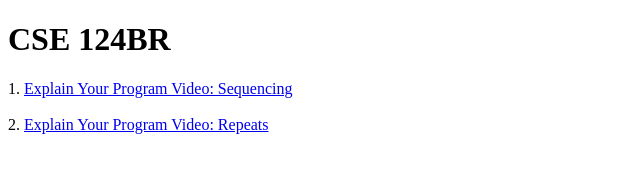
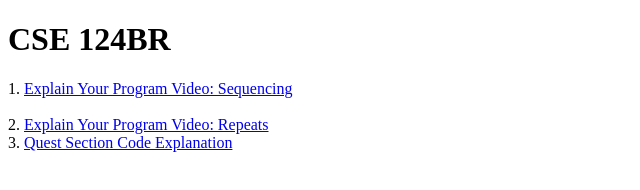
Before and after one commit to liiizy/liiizy.github.io, a plain HTML site: page index.html in a window 1280 px wide. Shown: the whole page, without its empty margins (0-640 px from the left). Drawn offline with Linux system fonts and the light colour scheme.

Commit message:
quest video upload

```diff
--- a/index.html
+++ b/index.html
@@ -7,3 +7,6 @@
 <div>2.
     <a href="https://youtu.be/k5znKn11NEE">Explain Your Program Video: Repeats</a>
 </div>
+<div>3.
+    <a href="https://youtu.be/xuVdylT6x1g">Quest Section Code Explanation</a>
+</div>
```
